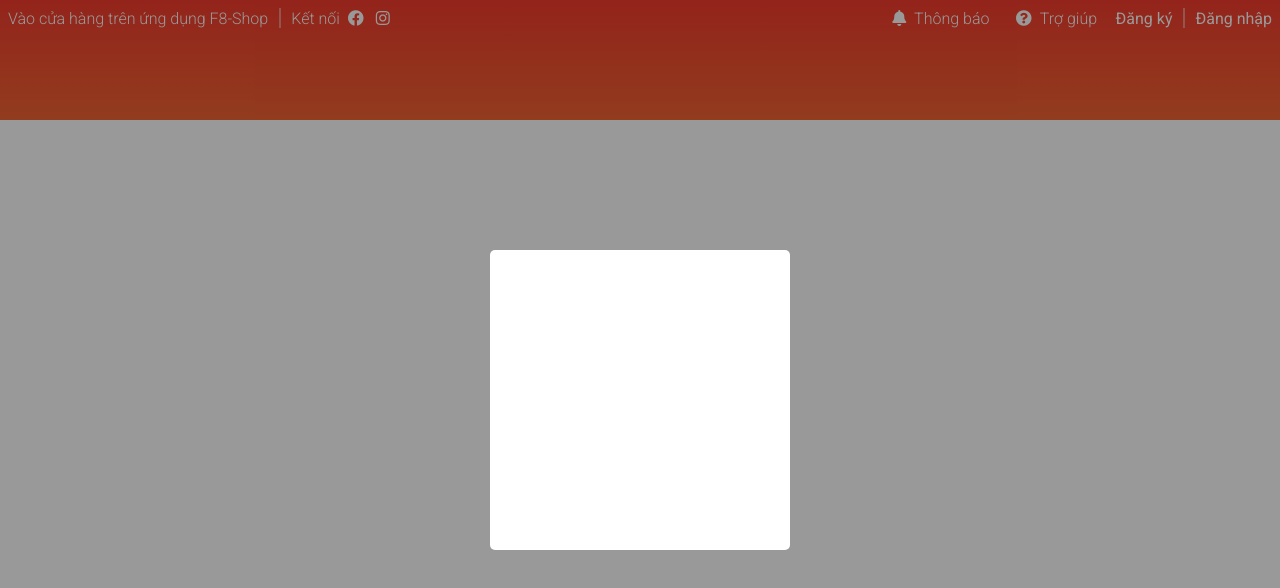
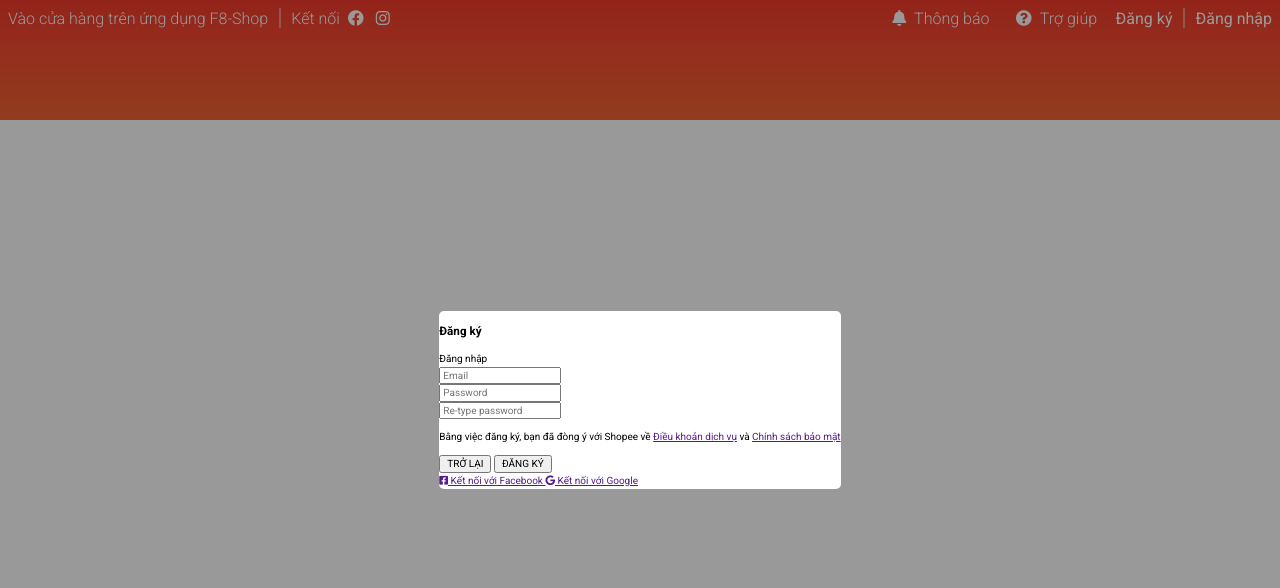
Before and after one commit to nghuy2811/F8-Shop, a plain HTML site: page index.html in a window 1280 px wide. Drawn offline with nearby package versions, Linux system fonts and the light colour scheme.

Commit message:
Khung form dang ky

```diff
--- a/assets/css/base.css
+++ b/assets/css/base.css
@@ -61,8 +61,6 @@ html {
 
 .modal__body {
     margin: auto;
-    width: 300px;
-    height: 300px;
     background-color: var(--white-color);
     /* position: relative; */
     z-index: 1;
--- a/index.html
+++ b/index.html
@@ -134,7 +134,49 @@
             <!-- Modal layout -->
             <div class="modal__body">
                 <div class="modal__inner">
+                    <div class="auth-form">
+                        <div class="auth-form__header">
+                            <h3 class="auth-form__heading">Đăng ký</h3>
+                            <span class="auth-form__swtich-btn">Đăng nhập</span>
+                        </div>
 
+                        <div class="auth-form__form">
+                            <div class="auth-form__group">
+                                <input type="text" class="auth-form__input" placeholder="Email">
+                            </div>
+                            <div class="auth-form__group">
+                                <input type="text" class="auth-form__input" placeholder="Password">
+                            </div>
+                            <div class="auth-form__group">
+                                <input type="text" class="auth-form__input" placeholder="Re-type password">
+                            </div>
+                        </div>
+
+                        <div class="auth-form__aside">
+                            <p class="auth-form__policy-text">
+                                Bằng việc đăng ký, bạn đã đòng ý với Shopee về
+                                <a href="" class="auth-form__policy-link">Điều khoản dịch vụ</a>
+                                 và
+                                <a href="" class="auth-form__policy-link">Chính sách bảo mật</a>
+                            </p>
+                        </div>
+
+                        <div class="auth-form__controls">
+                            <button class="btn">TRỞ LẠI</button>
+                            <button class="btn btn--primary">ĐĂNG KÝ</button>
+                        </div>
+
+                        <div class="auth-form__socials">
+                            <a href="" class="btn btn--width-icon">
+                                <i class="fab fa-facebook-square"></i>
+                                Kết nối với Facebook
+                            </a>
+                            <a href="" class="btn btn--width-icon">
+                                <i class="fab fa-google"></i>
+                                Kết nối với Google
+                            </a>
+                        </div>
+                    </div>
                 </div>
             </div>
         </div>
```
